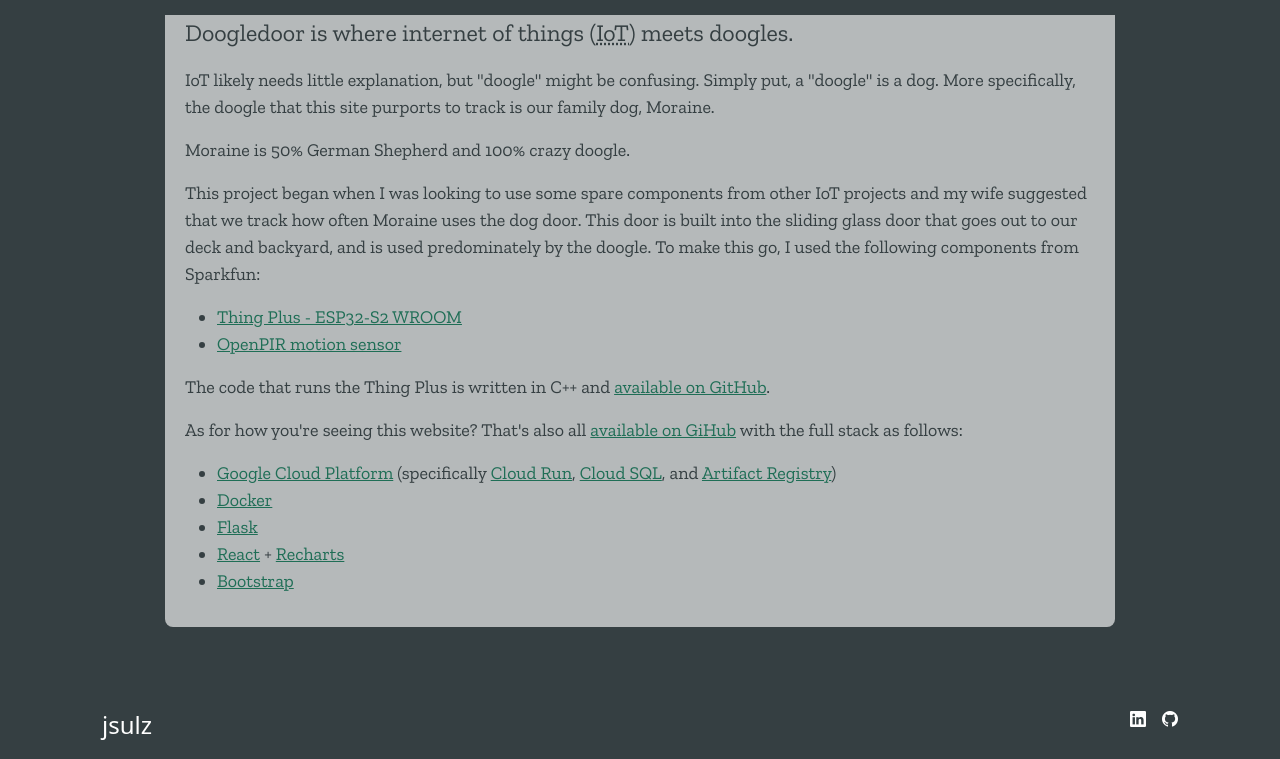
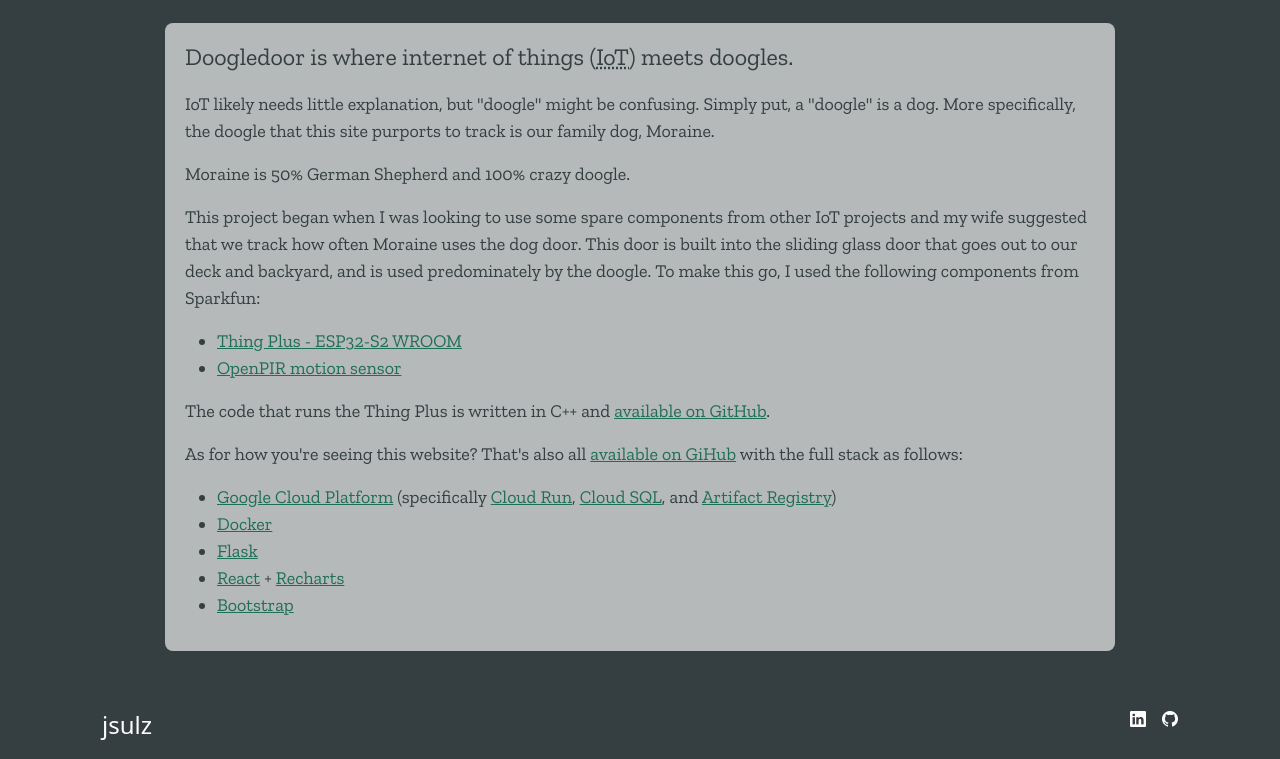
Before and after one commit to jsulz/doogledoor, a Flask app: page /about in a window 1280 px wide. Shown: the part 41-800 px from the top of the page. Run offline with Flask 3, Linux system fonts and the light colour scheme; some web fonts are replaced.

Commit message:
moved JS import for BS to the about page only

```diff
--- a/doogledoor/templates/pages/about.html.jinja
+++ b/doogledoor/templates/pages/about.html.jinja
@@ -1,6 +1,6 @@
 {% extends "/pages/base.html.jinja" %}
 {% block content %}
-<div class="row justify-content-center about text-start">
+<div class="mt-5 row justify-content-center about text-start">
     <div class="p-2 mb-4 bg-body-tertiary-rgba rounded-3 col-10">
         <div class="container-fluid py-2">
             <div class="col-md-12">
@@ -37,5 +37,8 @@
         </div>
     </div>
 </div>
+<script src="https://cdn.jsdelivr.net/npm/bootstrap@5.3.2/dist/js/bootstrap.min.js"
+    integrity="sha384-BBtl+eGJRgqQAUMxJ7pMwbEyER4l1g+O15P+16Ep7Q9Q+zqX6gSbd85u4mG4QzX+"
+    crossorigin="anonymous"></script>
 
 {% endblock %}
--- a/doogledoor/templates/partials/footer.html.jinja
+++ b/doogledoor/templates/partials/footer.html.jinja
@@ -25,9 +25,6 @@
 <script src="https://cdn.jsdelivr.net/npm/@popperjs/core@2.11.8/dist/umd/popper.min.js"
     integrity="sha384-I7E8VVD/ismYTF4hNIPjVp/Zjvgyol6VFvRkX/vR+Vc4jQkC+hVqc2pM8ODewa9r"
     crossorigin="anonymous"></script>
-<script src="https://cdn.jsdelivr.net/npm/bootstrap@5.3.2/dist/js/bootstrap.min.js"
-    integrity="sha384-BBtl+eGJRgqQAUMxJ7pMwbEyER4l1g+O15P+16Ep7Q9Q+zqX6gSbd85u4mG4QzX+"
-    crossorigin="anonymous"></script>
 </body>
 
 </html>
```
